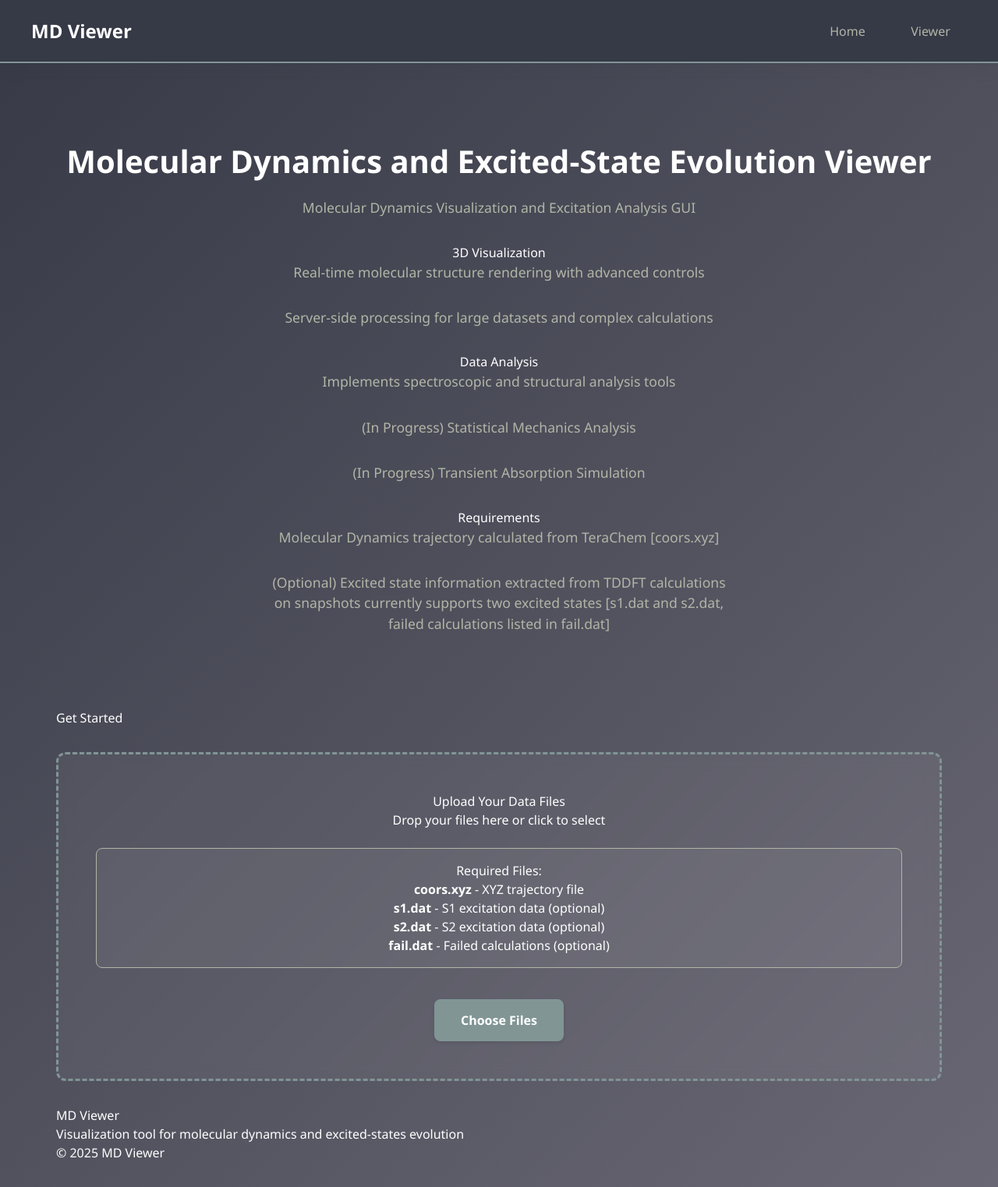
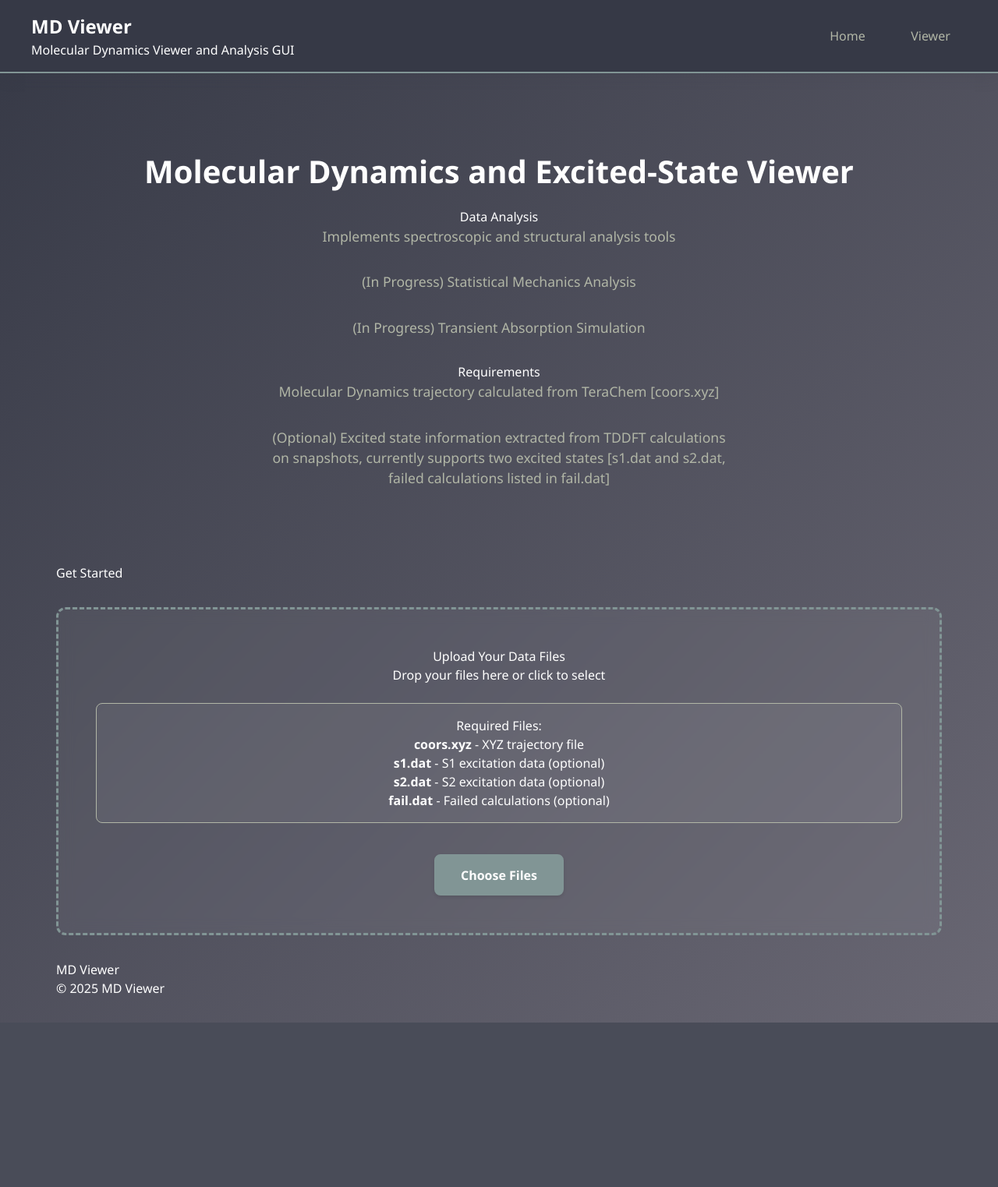
Before and after one commit to jramz87/MD-Viewer, a Flask app: page / in a window 1280 px wide. Shown: the whole page at 78% size. After the commit the page ends 1312 px from the top, so only its background shows below. Run offline with Flask 3, Linux system fonts and the light colour scheme; style sheets or scripts are compiled from the project's sources.

Commit message:
Cleaned up Homepage

```diff
--- a/app/templates/base.html
+++ b/app/templates/base.html
@@ -20,6 +20,7 @@
         <div class="nav-container">
             <div class="nav-brand">
                 <h1>MD Viewer</h1>
+                <p>Molecular Dynamics Viewer and Analysis GUI</p>
             </div>
             <div class="nav-links">
                 <a href="{{ url_for('index') }}" class="nav-link">Home</a>
--- a/app/templates/index.html
+++ b/app/templates/index.html
@@ -4,20 +4,11 @@
 {% extends "base.html" %}
 
 {% block title %}Home - MD Viewer{% endblock %}
-
 {% block content %}
 <div class="hero-section">
     <div class="hero-content">
-        <h1>Molecular Dynamics and Excited-State Evolution Viewer</h1>
-        <p class="hero-subtitle">
-            Molecular Dynamics Visualization and Excitation Analysis GUI
-        </p>
+        <h1>Molecular Dynamics and Excited-State Viewer</h1>
         <div class="hero-features">
-            <div class="feature">
-                <h3>3D Visualization</h3>
-                <p>Real-time molecular structure rendering with advanced controls</p>
-                <p>Server-side processing for large datasets and complex calculations</p>
-            </div>
             <div class="feature">
                 <h3>Data Analysis</h3>
                 <p>Implements spectroscopic and structural analysis tools</p>
@@ -28,7 +19,7 @@
                 <h3>Requirements</h3>
                 <p>Molecular Dynamics trajectory calculated from TeraChem [coors.xyz]</p>
                 <p>
-                    (Optional) Excited state information extracted from TDDFT calculations on snapshots
+                    (Optional) Excited state information extracted from TDDFT calculations on snapshots,
                     currently supports two excited states [s1.dat and s2.dat, failed calculations listed in fail.dat]
                 </p>
             </div>
@@ -72,7 +63,6 @@
         <div class="footer-content">
             <div class="footer-section">
                 <h4>MD Viewer</h4>
-                <p>Visualization tool for molecular dynamics and excited-states evolution</p>
             </div>
         </div>
 
```
